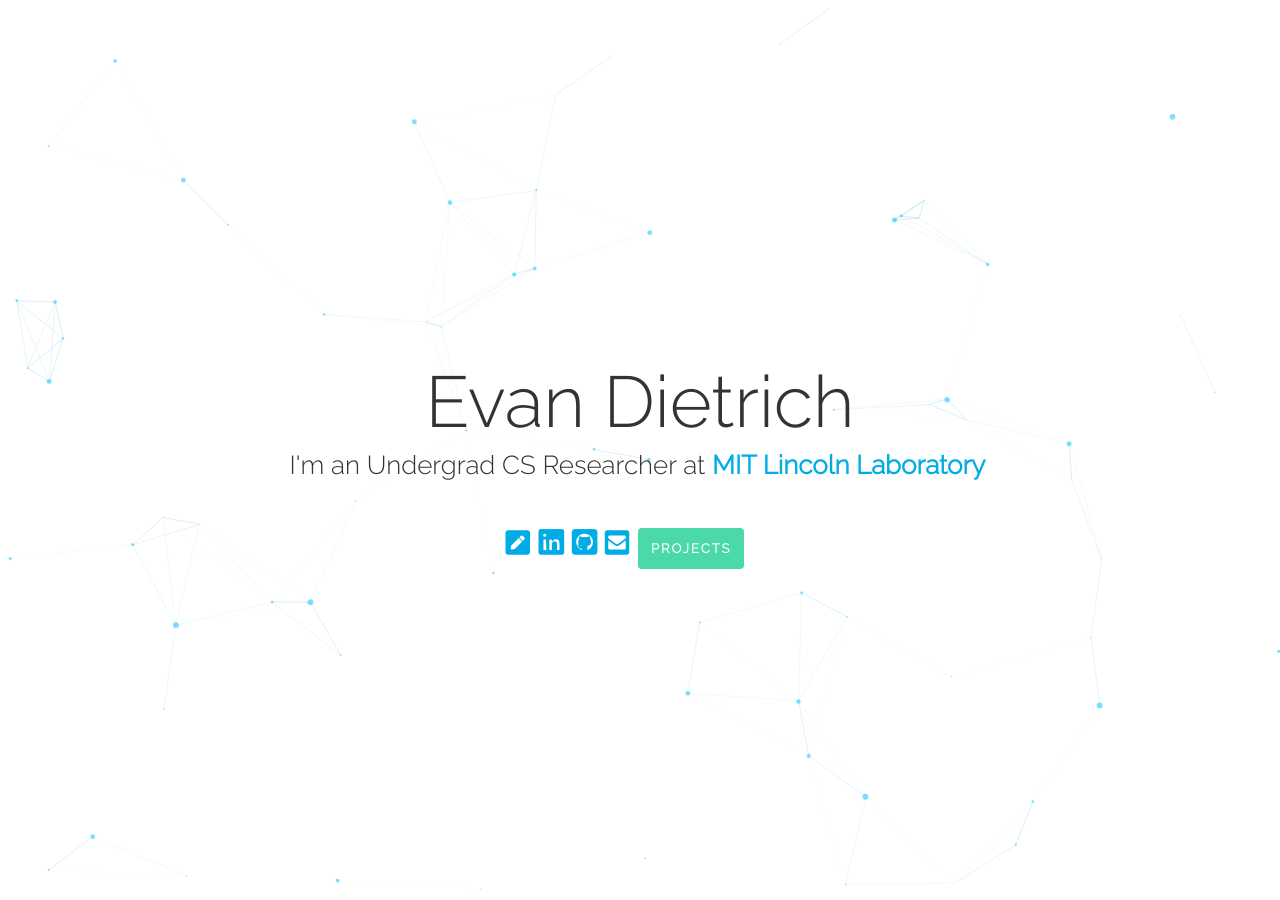
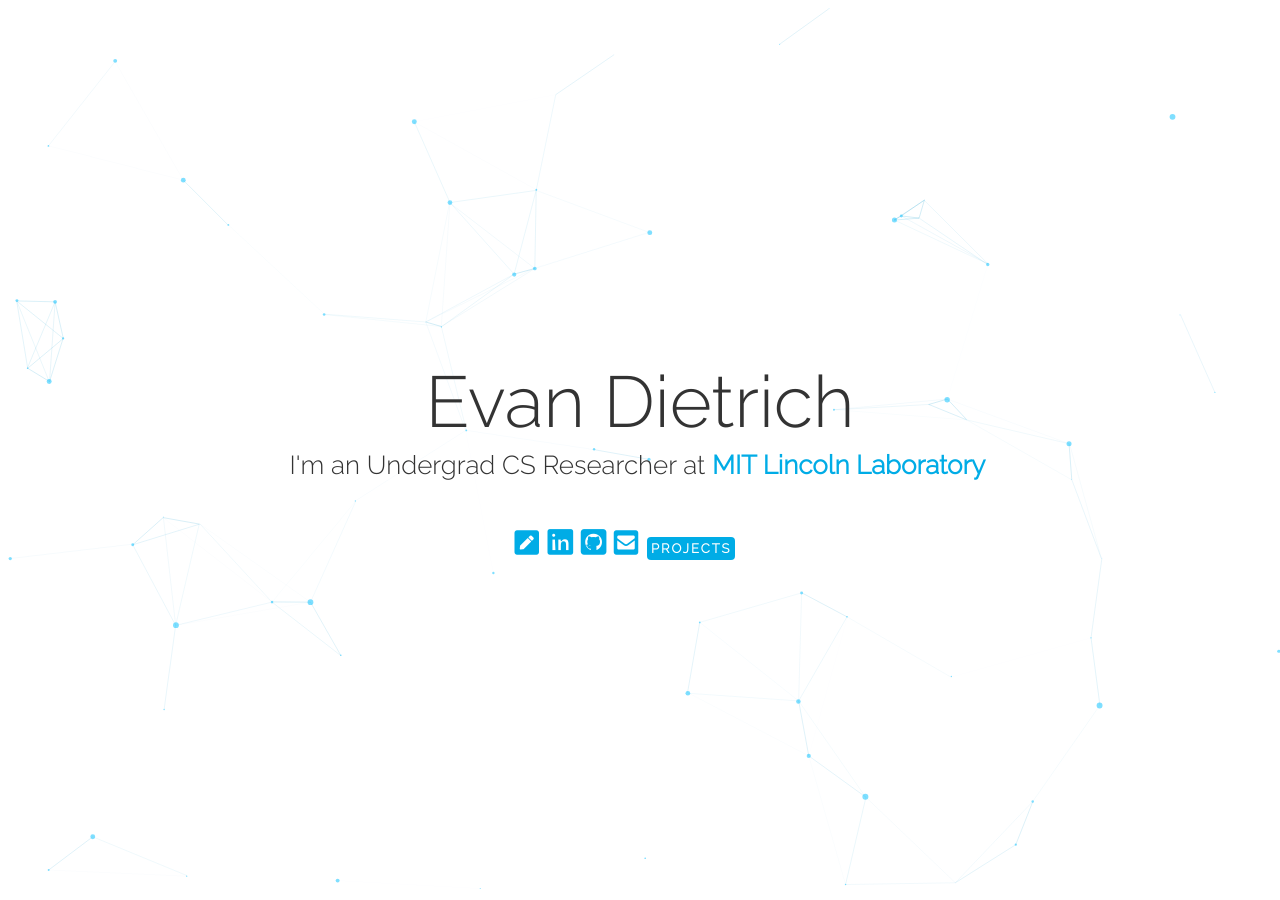
Before and after one commit to EvanDietrich/EvanDietrich.github.io, a Jekyll site: the page index.html, which Jekyll copies as it is, in a window 1280 px wide. Built offline with Jekyll 4.4.1, drawn with Linux system fonts in a browser that asks for light colours; nearby versions of some CDN libraries.

Commit message:
Update style.css

```diff
--- a/css/style.css
+++ b/css/style.css
@@ -35,10 +35,10 @@ a:visited {
     color: #FFFFFF;
     text-decoration: none;
     width: 100px;
-    padding: 13px;
+    padding: 4px;
     font-size: 13px;
     letter-spacing: 2px;
-    background-color: #4BD9A9;
+    background-color: #00ace6;
     margin-right: 30px;
     border-radius: 4px;
 }
```
